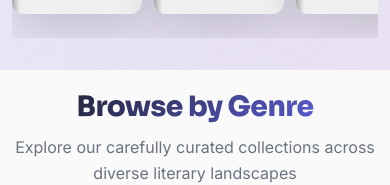
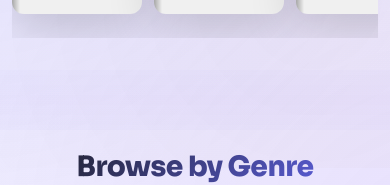
Before and after one commit to LetC0de/bookstore, a React (Vite) app in the folder frontend/: page / in a window 390 px wide. Shown: the part 676-861 px from the top of the page. Built offline with nearby package versions, Linux system fonts and the light colour scheme.

Commit message:
added animated colored background

```diff
--- a/frontend/src/App.css
+++ b/frontend/src/App.css
@@ -30,12 +30,12 @@
 
 /* Section Spacing */
 .section {
-  padding: var(--spacing-xl) 0;
+  padding: var(--spacing-lg) 0;
 }
 
 @media (max-width: 768px) {
   .section {
-    padding: var(--spacing-lg) 0;
+    padding: var(--spacing-md) 0;
   }
 
   .container {
@@ -45,7 +45,7 @@
 
 @media (max-width: 480px) {
   .section {
-    padding: var(--spacing-lg) 0;
+    padding: var(--spacing-sm) 0;
   }
 
   .container {
--- a/frontend/src/components/BlogSection.css
+++ b/frontend/src/components/BlogSection.css
@@ -1,5 +1,5 @@
 .blog-section {
-  background: var(--color-bg);
+  background: transparent;
 }
 
 .blog-header {
--- a/frontend/src/components/BookGrid.css
+++ b/frontend/src/components/BookGrid.css
@@ -1,5 +1,5 @@
 .book-grid-section {
-  background: var(--color-bg);
+  background: transparent;
   position: relative;
 }
 
--- a/frontend/src/components/Categories.css
+++ b/frontend/src/components/Categories.css
@@ -1,5 +1,5 @@
 .categories {
-  background: var(--color-bg);
+  background: transparent;
 }
 
 .section-header {
--- a/frontend/src/components/Hero.css
+++ b/frontend/src/components/Hero.css
@@ -2,7 +2,7 @@
   padding: var(--spacing-xl) 0;
   position: relative;
   overflow: hidden;
-  background: linear-gradient(135deg, rgba(99, 102, 241, 0.05) 0%, rgba(139, 92, 246, 0.05) 100%);
+  background: transparent;
   z-index: 1;
 }
 
--- /dev/null
+++ b/frontend/src/components/SectionDivider.css
@@ -0,0 +1,62 @@
+.section-divider {
+  width: 100%;
+  height: 120px;
+  position: relative;
+  background: linear-gradient(
+    180deg,
+    transparent 0%,
+    transparent 100%
+  );
+}
+
+/* Default: Subtle purple shift */
+.section-divider {
+  background: linear-gradient(
+    180deg,
+    rgba(99, 102, 241, 0.02) 0%,
+    rgba(139, 92, 246, 0.03) 50%,
+    rgba(99, 102, 241, 0.02) 100%
+  );
+}
+
+/* Variant: Warm */
+.section-divider.variant-warm {
+  background: linear-gradient(
+    180deg,
+    rgba(255, 107, 107, 0.02) 0%,
+    rgba(255, 165, 0, 0.03) 50%,
+    rgba(255, 107, 107, 0.02) 100%
+  );
+}
+
+/* Variant: Cool */
+.section-divider.variant-cool {
+  background: linear-gradient(
+    180deg,
+    rgba(16, 185, 129, 0.02) 0%,
+    rgba(59, 130, 246, 0.03) 50%,
+    rgba(16, 185, 129, 0.02) 100%
+  );
+}
+
+/* Variant: Pink */
+.section-divider.variant-pink {
+  background: linear-gradient(
+    180deg,
+    rgba(236, 72, 153, 0.02) 0%,
+    rgba(168, 85, 247, 0.03) 50%,
+    rgba(236, 72, 153, 0.02) 100%
+  );
+}
+
+@media (max-width: 768px) {
+  .section-divider {
+    height: 80px;
+  }
+}
+
+@media (max-width: 480px) {
+  .section-divider {
+    height: 60px;
+  }
+}
--- /dev/null
+++ b/frontend/src/components/SectionDivider.jsx
@@ -0,0 +1,10 @@
+import React from 'react';
+import './SectionDivider.css';
+
+const SectionDivider = ({ variant = 'default' }) => {
+  return (
+    <div className={`section-divider ${variant !== 'default' ? `variant-${variant}` : ''}`}></div>
+  );
+};
+
+export default SectionDivider;
--- a/frontend/src/index.css
+++ b/frontend/src/index.css
@@ -69,13 +69,14 @@
 
 body {
   font-family: var(--font-body);
-  background: var(--gradient-bg);
+  background: linear-gradient(135deg, rgba(99, 102, 241, 0.05) 0%, rgba(139, 92, 246, 0.05) 100%);
   color: var(--color-text);
   line-height: 1.6;
   font-size: 16px;
   overflow-x: hidden;
   -webkit-font-smoothing: antialiased;
   -moz-osx-font-smoothing: grayscale;
+  position: relative;
 }
 
 /* Animated Background */
@@ -87,9 +88,9 @@ body::before {
   width: 200%;
   height: 200%;
   background:
-    radial-gradient(circle at 20% 50%, rgba(99, 102, 241, 0.1) 0%, transparent 50%),
-    radial-gradient(circle at 80% 80%, rgba(139, 92, 246, 0.1) 0%, transparent 50%),
-    radial-gradient(circle at 40% 20%, rgba(255, 107, 107, 0.08) 0%, transparent 50%);
+    radial-gradient(circle at 20% 50%, rgba(99, 102, 241, 0.15) 0%, transparent 50%),
+    radial-gradient(circle at 80% 80%, rgba(139, 92, 246, 0.15) 0%, transparent 50%),
+    radial-gradient(circle at 40% 20%, rgba(255, 107, 107, 0.1) 0%, transparent 50%);
   animation: gradientShift 20s ease infinite;
   z-index: -1;
   pointer-events: none;
--- a/frontend/src/pages/About.css
+++ b/frontend/src/pages/About.css
@@ -4,7 +4,7 @@
 
 .about-hero {
   padding: var(--spacing-xl) 0;
-  background: linear-gradient(135deg, rgba(99, 102, 241, 0.08) 0%, rgba(139, 92, 246, 0.08) 100%);
+  background: transparent;
   position: relative;
   overflow: hidden;
 }
@@ -84,7 +84,7 @@
 }
 
 .about-mission {
-  background: var(--color-bg);
+  background: transparent;
 }
 
 .mission-grid {
@@ -162,7 +162,7 @@
 }
 
 .about-team {
-  background: var(--color-bg-secondary);
+  background: transparent;
 }
 
 .team-grid {
@@ -235,7 +235,7 @@
 }
 
 .about-features {
-  background: linear-gradient(135deg, rgba(99, 102, 241, 0.05) 0%, rgba(139, 92, 246, 0.05) 100%);
+  background: transparent;
 }
 
 .features-grid {
--- a/frontend/src/pages/Contact.css
+++ b/frontend/src/pages/Contact.css
@@ -4,7 +4,7 @@
 
 .contact-hero {
   padding: var(--spacing-xl) 0;
-  background: linear-gradient(135deg, rgba(99, 102, 241, 0.08) 0%, rgba(139, 92, 246, 0.08) 100%);
+  background: transparent;
   position: relative;
   overflow: hidden;
 }
@@ -84,7 +84,7 @@
 }
 
 .contact-content {
-  background: var(--color-bg);
+  background: transparent;
 }
 
 .contact-grid {
--- a/frontend/src/pages/Home.jsx
+++ b/frontend/src/pages/Home.jsx
@@ -5,6 +5,7 @@ import BookGrid from '../components/BookGrid';
 import DealsSection from '../components/DealsSection';
 import BlogSection from '../components/BlogSection';
 import AboutSection from '../components/AboutSection';
+import SectionDivider from '../components/SectionDivider';
 import { books } from '../data/books';
 
 const Home = () => {
@@ -17,12 +18,19 @@ const Home = () => {
   return (
     <div>
       <Hero />
+      <SectionDivider variant="default" />
       <Categories />
+      <SectionDivider variant="cool" />
       <BookGrid books={trendingBooks} title="Trending Now" subtitle="Most popular books this week" />
+      <SectionDivider variant="pink" />
       <BookGrid books={fictionBooks} title="Fiction Favorites" subtitle="Dive into captivating stories" />
+      <SectionDivider variant="default" />
       <BookGrid books={nonFictionBooks} title="Non-Fiction Essentials" subtitle="Learn, grow, and discover" />
+      <SectionDivider variant="warm" />
       <DealsSection books={dealsBooks} />
+      <SectionDivider variant="cool" />
       <BlogSection />
+      <SectionDivider variant="default" />
       <AboutSection />
     </div>
   );
--- a/frontend/src/pages/Shop.css
+++ b/frontend/src/pages/Shop.css
@@ -1,6 +1,6 @@
 .shop-page {
   min-height: 100vh;
-  background: var(--color-bg);
+  background: transparent;
 }
 
 .shop-header {
```
